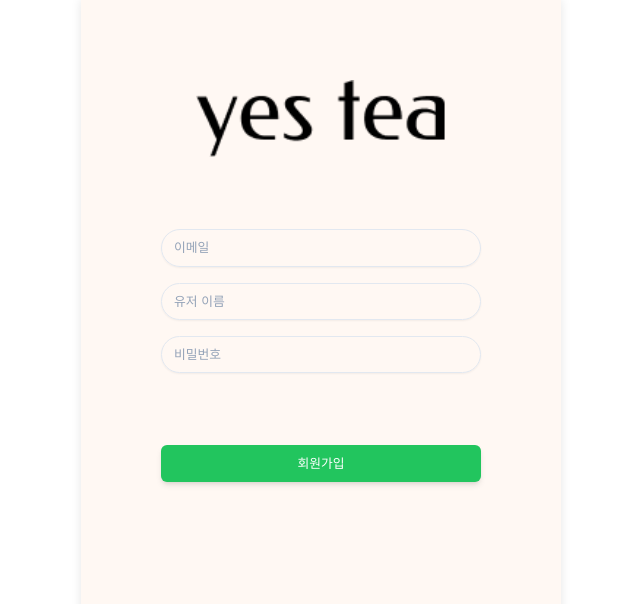
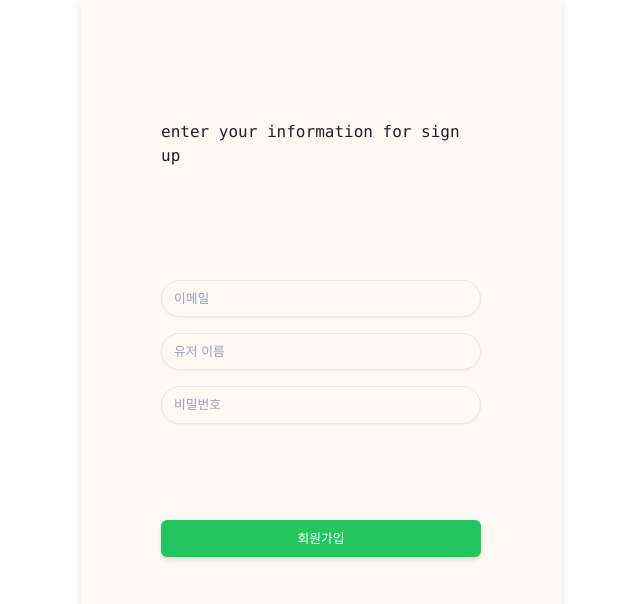
Before and after one commit to Azamman327/yes-tea, a Next.js app: page /signup in a window 1280 px wide. Shown: the top 604 px of the page, without its empty margins (319-959 px from the left). Built offline with nearby package versions, Linux system fonts and the light colour scheme.

Commit message:
Design: form 태그 추가로 인한 UI 조정

```diff
--- a/src/app/signup/page.tsx
+++ b/src/app/signup/page.tsx
@@ -4,8 +4,9 @@ import Image from 'next/image';
 export default function () {
   return (
     <div className="container">
-      <div className=" flex flex-col gap-14 items-center">
-        <Image src="/images/logo_text.png" width={250} height={90} alt="Picture of the author" />
+      <div className=" flex flex-col gap-24 items-center">
+        <div className="font-mono mt-10">enter your information for sign up</div>
+        <form action={'http://localhost:8080/user/create'} name="createUser" method="POST">
           <div className="w-full max-w-sm min-w-[200px]">
             <input
               className="w-full bg-transparent placeholder:text-slate-400 text-slate-700 text-sm border border-slate-200 rounded-full px-3 py-2 transition duration-300 ease focus:outline-none focus:border-slate-400 hover:border-slate-300 shadow-sm focus:shadow mt-4"
@@ -13,22 +14,23 @@ export default function () {
               type="email"
             />
             <input
-            className="w-full bg-transparent placeholder:text-slate-400 text-slate-700 text-sm border border-slate-200 rounded-full px-3 py-2 transition duration-300 ease focus:outline-none focus:border-slate-400 hover:border-slate-300 shadow-sm focus:shadow mt-4"
+              className="mt-10 w-full bg-transparent placeholder:text-slate-400 text-slate-700 text-sm border border-slate-200 rounded-full px-3 py-2 transition duration-300 ease focus:outline-none focus:border-slate-400 hover:border-slate-300 shadow-sm focus:shadow mt-4"
               placeholder="유저 이름"
               type="text"
             />
             <input
-            className="w-full bg-transparent placeholder:text-slate-400 text-slate-700 text-sm border border-slate-200 rounded-full px-3 py-2 transition duration-300 ease focus:outline-none focus:border-slate-400 hover:border-slate-300 shadow-sm focus:shadow mt-4"
+              className="mt-10 w-full bg-transparent placeholder:text-slate-400 text-slate-700 text-sm border border-slate-200 rounded-full px-3 py-2 transition duration-300 ease focus:outline-none focus:border-slate-400 hover:border-slate-300 shadow-sm focus:shadow mt-4"
               placeholder="비밀번호"
               type="password"
             />
           </div>
           <button
-          className="mt-4 w-full rounded-md bg-green-500 py-2 px-4 border border-transparent text-center text-sm text-white transition-all shadow-md hover:shadow-lg focus:bg-green-600 focus:shadow-none active:bg-green-600 hover:bg-green-600 active:shadow-none disabled:pointer-events-none disabled:opacity-50 disabled:shadow-none mt-10"
-          type="button"
+            className="mt-24 w-full rounded-md bg-green-500 py-2 px-4 border border-transparent text-center text-sm text-white transition-all shadow-md hover:shadow-lg focus:bg-green-600 focus:shadow-none active:bg-green-600 hover:bg-green-600 active:shadow-none disabled:pointer-events-none disabled:opacity-50 disabled:shadow-none mt-10"
+            type="submit"
           >
             회원가입
           </button>
+        </form>
       </div>
     </div>
   );
```
Lines whose indentation alone changed are shown as unchanged.
